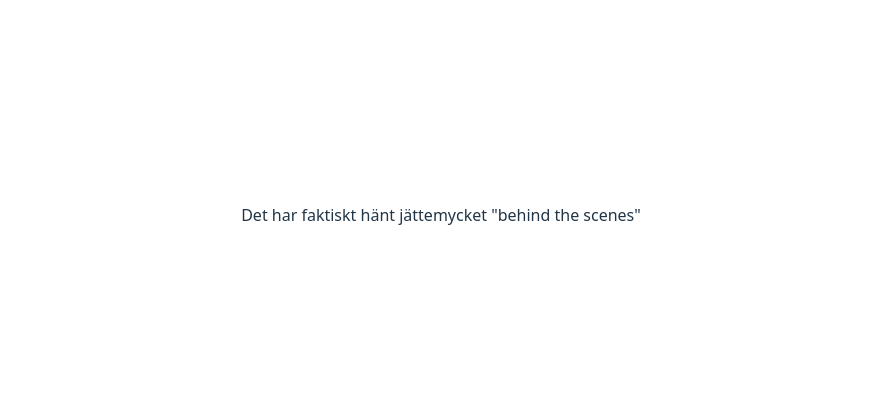
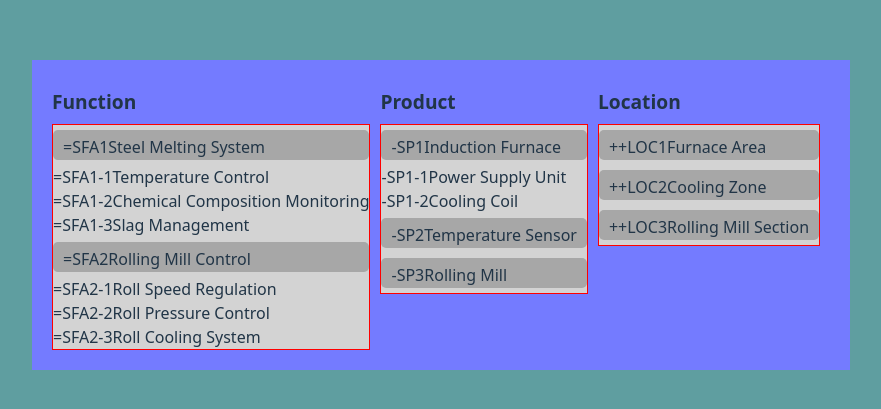
Before and after one commit to eira-quale/architree-81346-visualiser-prototype, a Vue app: page / in a window 1280 px wide. Shown: the part 185-594 px from the top of the page, without its empty margins (199-1080 px from the left). Built offline with nearby package versions, Linux system fonts and the light colour scheme.

Commit message:
Data is now visible

```diff
--- a/src/App.vue
+++ b/src/App.vue
@@ -13,13 +13,3 @@ export default {
   }
 };
 </script>
-
-<style scoped>
-
-body {
-  min-height: 100vh;
-  min-width: 100vh;
-}
-
-
-</style>
--- a/src/Main.vue
+++ b/src/Main.vue
@@ -1,11 +1,23 @@
 <template>
 
-<div>Det har faktiskt hänt jättemycket "behind the scenes"</div>
+<div class="main-trees-container">
+
+<Tree ref="tree-functional" treeTitle="Function" :tree="this.functionalAspects"></Tree>
+
+
+<Tree ref="tree-products" treeTitle="Product" :tree="this.productAspects"></Tree>
+
+<Tree ref="tree-locations" treeTitle="Location" :tree="this.locationAspects"></Tree>
+
+</div>
+
 </template>
 
 <script>
+import Tree from '@/components/tree/Tree.vue'
 import Aspect from '@/services/models/aspect.js'
 import {fetchMockData} from '@/services/treeService.js'
+
 
 export default {
 
@@ -26,6 +38,8 @@ export default {
 },
   components:
   {
+
+    Tree
 
 
   },
@@ -63,11 +77,5 @@ export default {
 
 <style scoped>
 
-.main-container{
-  width: 100vh;
-  height: 100vh;
-  background-color: red;
-
-}
 
 </style>
--- a/src/components/tree/Node.vue
+++ b/src/components/tree/Node.vue
@@ -2,21 +2,30 @@
     <div class="node_container">
 
 
+        <span >{{ aspect.rds }}</span>
+        <span> {{ aspect.name }}</span>
+
+    </div>
+
+    <div class="node-container sub-node-container" v-for="(subnode, index) in aspect.children">
+     <span>{{ subnode.rds }} </span>
+     <span>{{ subnode.name }} </span>
     </div>
   </template>
 
   <script>
+import Aspect from '../../services/models/aspect';
+
   export default {
     name: "Node",
     props: {
-        nodeData: {
-            rds: "",
-
-        }
+        aspect: Aspect
 
     },
     data() {
       return {
+
+        expanded: false
 
 
 
@@ -39,10 +48,5 @@
   </script>
 
   <style scoped>
- .node_container {
-    width: 100px;
-    height: 20px;
-    border-radius: 5px;
-    background-color: red;
- }
+
   </style>
--- a/src/components/tree/Tree.vue
+++ b/src/components/tree/Tree.vue
@@ -1,5 +1,14 @@
 <template>
 
+    <div class="tree">
+    <div class="tree-title-container">
+      <h1>{{ treeTitle }}</h1>
+    </div>
+    <div class="tree-container">
+      <Node v-for="(node, index) in tree" :aspect="node">
+      </Node>
+    </div>
+  </div>
 </template>
 
 <script>
@@ -8,8 +17,16 @@
   name: "Tree",
 
   props: {
-      treeData
-
+    treeTitle: String,
+    tree: {
+      type: Array,
+      required: true,
+      validator(value) {
+        return value.every(
+          (item) => typeof item.id === "number" && typeof item.name === "string"
+        );
+      },
+    },
   },
   data() {
     return {
--- a/src/services/models/aspect.js
+++ b/src/services/models/aspect.js
@@ -12,6 +12,7 @@ class Aspect {
     this.description = description;
     this.aspectType = aspectType;
     this.children = children; // Array of sub-functions, sub-products, or sub-locations
+    this.showChildren = false; // New property, default is false
   }
 
   // Getters
@@ -37,6 +38,10 @@ class Aspect {
 
   getChildren() {
     return this.children;
+  }
+
+  getShowChildren() {
+    return this.showChildren;
   }
 
   // Setters
@@ -66,6 +71,15 @@ class Aspect {
   setChildren(children) {
     this.children = children;
   }
+
+  setShowChildren(showChildren) {
+    this.showChildren = showChildren;
+  }
+
+  // Method to toggle the showChildren property
+  toggleShowChildren() {
+    this.showChildren = !this.showChildren;
+  }
 }
 
 export default Aspect;
--- a/src/style.css
+++ b/src/style.css
@@ -24,15 +24,16 @@ a:hover {
 
 body {
   margin: 0;
-  display: flex;
-  place-items: center;
-  min-width: 320px;
-  min-height: 100vh;
+  display: flex; /* Enables flexbox */
+  justify-content: center; /* Centers horizontally */
+  align-items: center; /* Centers vertically */
+  height: 100vh; /* Full viewport height */
+  background-color: cadetblue;
 }
 
 h1 {
-  font-size: 3.2em;
-  line-height: 1.1;
+  font-size: 1.2em;
+  line-height: 1;
 }
 
 button {
@@ -59,10 +60,11 @@ button:focus-visible {
 }
 
 #app {
+  display: flex;
+  flex-direction: row;
   max-width: 1280px;
   margin: 0 auto;
   padding: 2rem;
-  text-align: center;
 }
 
 @media (prefers-color-scheme: light) {
@@ -77,3 +79,62 @@ button:focus-visible {
     background-color: #f9f9f9;
   }
 }
+
+/* Centering the main-tree-container */
+.main-trees-container {
+  display: flex;
+  flex-direction: row;
+  flex-wrap: nowrap;
+  background-color: #747bff;
+  padding: 20px;
+  margin: 50px;
+
+  /* Centering it */
+  position: relative;
+  width: fit-content; /* Only takes as much space as needed */
+  height: fit-content; /* Same as above */
+}
+
+/* Ensuring tree-container divs stay side by side */
+
+.tree-container {
+  width: fit-content;
+  flex-grow: 0;
+  flex-shrink: 0;
+  margin-right: 10px;
+  display: flex;
+  flex-direction: column;
+  border: 1px solid red; /* Debugging border, remove later */
+  background-color: lightgray; /* Just to see the layout */
+}
+
+
+
+.node_container {
+  display: inline-block; /* Ensures the container only takes up as much space as needed */
+  width: auto; /* Automatically adjusts to content */
+  max-width: 100%; /* Prevents overflowing its parent */
+  height: 20px;
+  border-radius: 5px;
+  background-color: rgb(167, 167, 167);
+  padding: 5px 10px; /* Adds some padding around text */
+  margin-bottom: 5px;
+  margin-top: 5px;
+  white-space: nowrap; /* Prevents text from wrapping */
+  overflow: hidden; /* Ensures content doesn't overflow */
+  cursor: pointer;
+}
+
+.node_container:hover {
+  background-color: #535bf2;
+  cursor: pointer;
+
+}
+
+
+
+
+span {
+  text-wrap: nowrap; /* Ensures text stays in one line */
+  white-space: nowrap; /* Prevents breaking text into multiple lines */
+}
```
Also changed, not shown: src/services/treeStructure.js (deleted, +0 -51 lines). Lines whose indentation alone changed are shown as unchanged.
